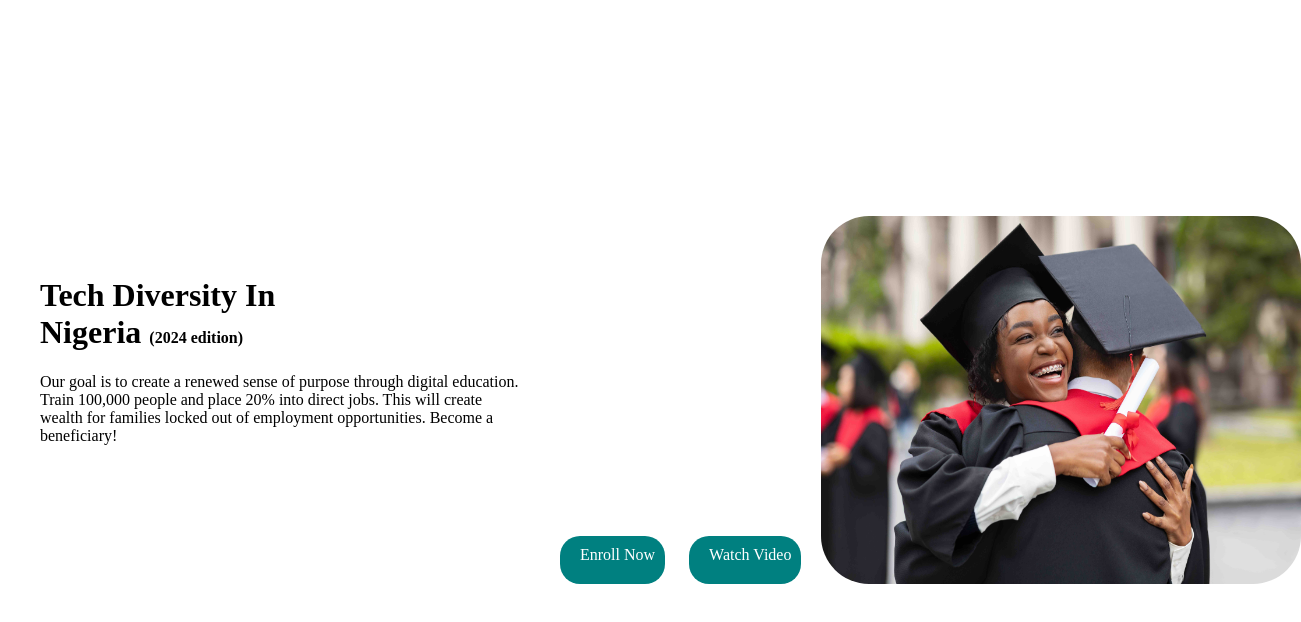
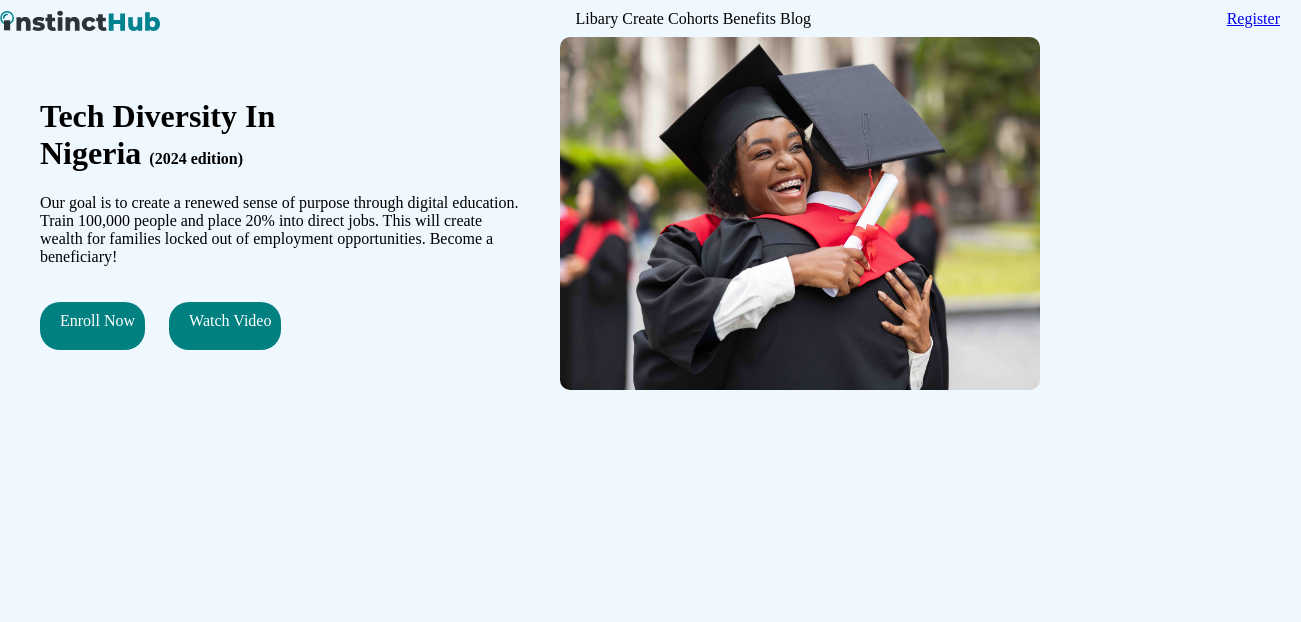
Before and after one commit to Emmanuel2487/TDN-CSS, a plain HTML site: page index.html in a window 1280 px wide. Shown: the whole page, 1301 px wide, since content can reach past the window. Drawn offline with Linux system fonts and the light colour scheme.

Commit message:
index.html updated

```diff
--- a/assets/css/style.css
+++ b/assets/css/style.css
@@ -1,16 +1,30 @@
 body{
-       background-color: white;
+       background-color: aliceblue;
        margin: 0;
        padding: 0;
        justify-content: center;
        align-content: center;
-       height: 100vh;
+       height: 50vh;
+}
+/* navbar Styling Start here */
+.wrapper{
+       display: flex;
+       justify-content: space-between;
+       gap: 1.5rem;
+}
+.icon img{
+       width: 10rem;
+}
+.navlinks a{
+       text-decoration: none;
+       color: black;
+       gap: 1.5rem;
 }
 .first{
        display: flex;
 }
 .text{
-       padding: 40px;
+       padding: 40px
 }
 .text h1{
        width: 20rem;
@@ -32,13 +46,13 @@ body{
        padding-left: 20px;
        padding-right: 10px;
        margin-right: 20px;
-       margin-top: 20rem;
+       margin-top: 20px;
 }
 .grid{
-       width: 50px;
+       max-width: 50%;
 }
 .grid img{
        width: 30rem;
        height: 100%;
-       border-radius: 3rem;
+       border-radius: 10px;
 }
--- a/index.html
+++ b/index.html
@@ -6,19 +6,35 @@
        <title>Welcome to CSS project</title>
        <link rel="stylesheet" href="/assets/css/style.css">
 </head>
+<header>
+      <nav class="wrapper">
+<div class="icon">
+      <img src="/assets/img/instincthub logo.svg" alt="">
+</div>
+<div class="navlinks">
+      <a href="#">Libary</a>
+      <a href="#">Create</a>
+      <a href="#">Cohorts</a>
+      <a href="#">Benefits</a>
+      <a href="#">Blog</a>
+</div>
+<div class="navbutton">
+      <a href="#">Register</a>
+</div>
+      </nav>
+</header>
 <body>
       <div class="first">
             <div class="text">
                   <h1>Tech Diversity In Nigeria <span class="edition">(2024 edition)</span></h1>
                   <p>Our goal is to create a renewed sense of purpose through digital education. Train 100,000 people and place 20% into direct jobs. This will create wealth for families locked out of employment opportunities. Become a beneficiary!</p>
-            </div>
-                   <div class="button">
+                  <div class="button">
                         <a href="#" class="meta1">Enroll Now</a>
                         <a href="#" class="meta2">Watch Video</a>
                    </div>
+            </div>
                    <div class="grid">
                         <img src="assets/img/tech.jpeg" alt="">
                    </div>
-      </div>
 </body>
 </html>
```
Also changed, not shown: assets/img/instincthub logo.svg (added).
